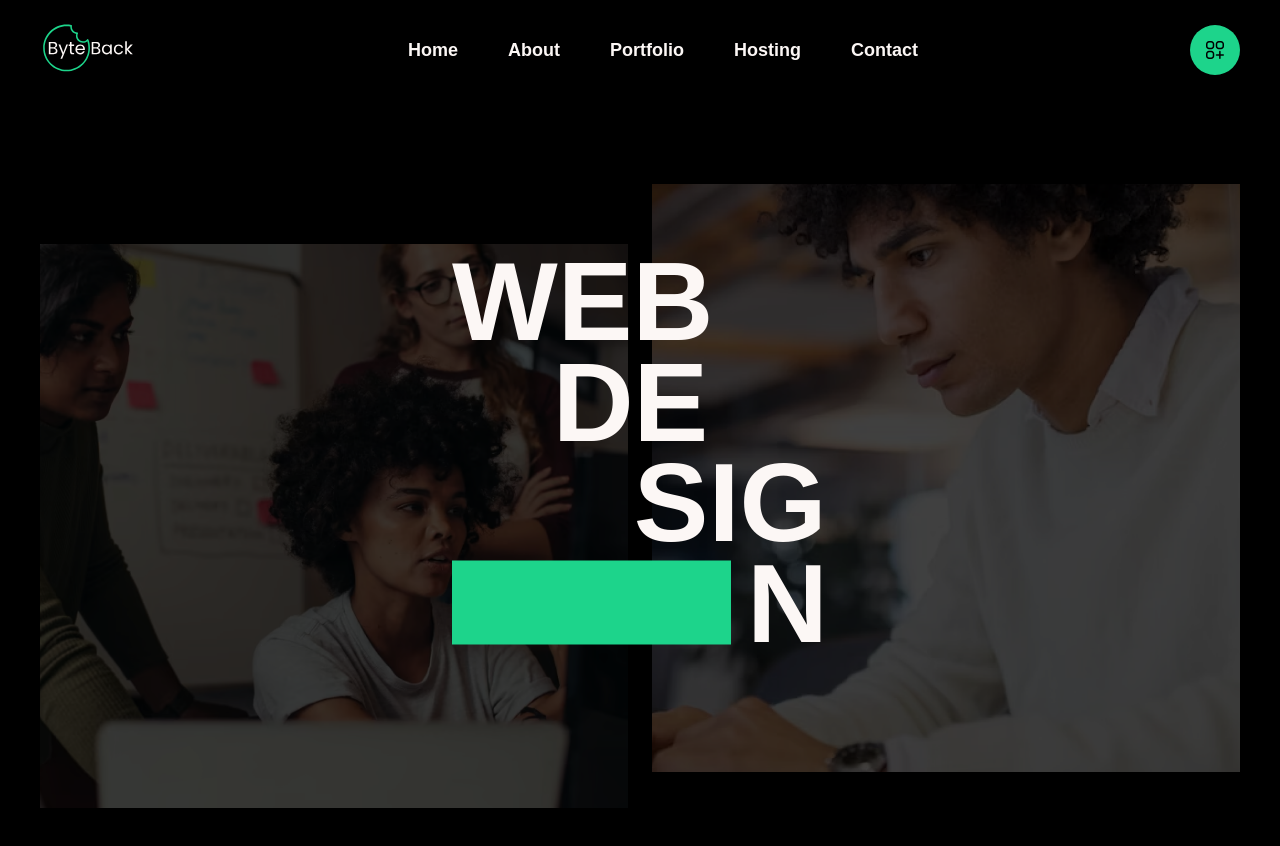
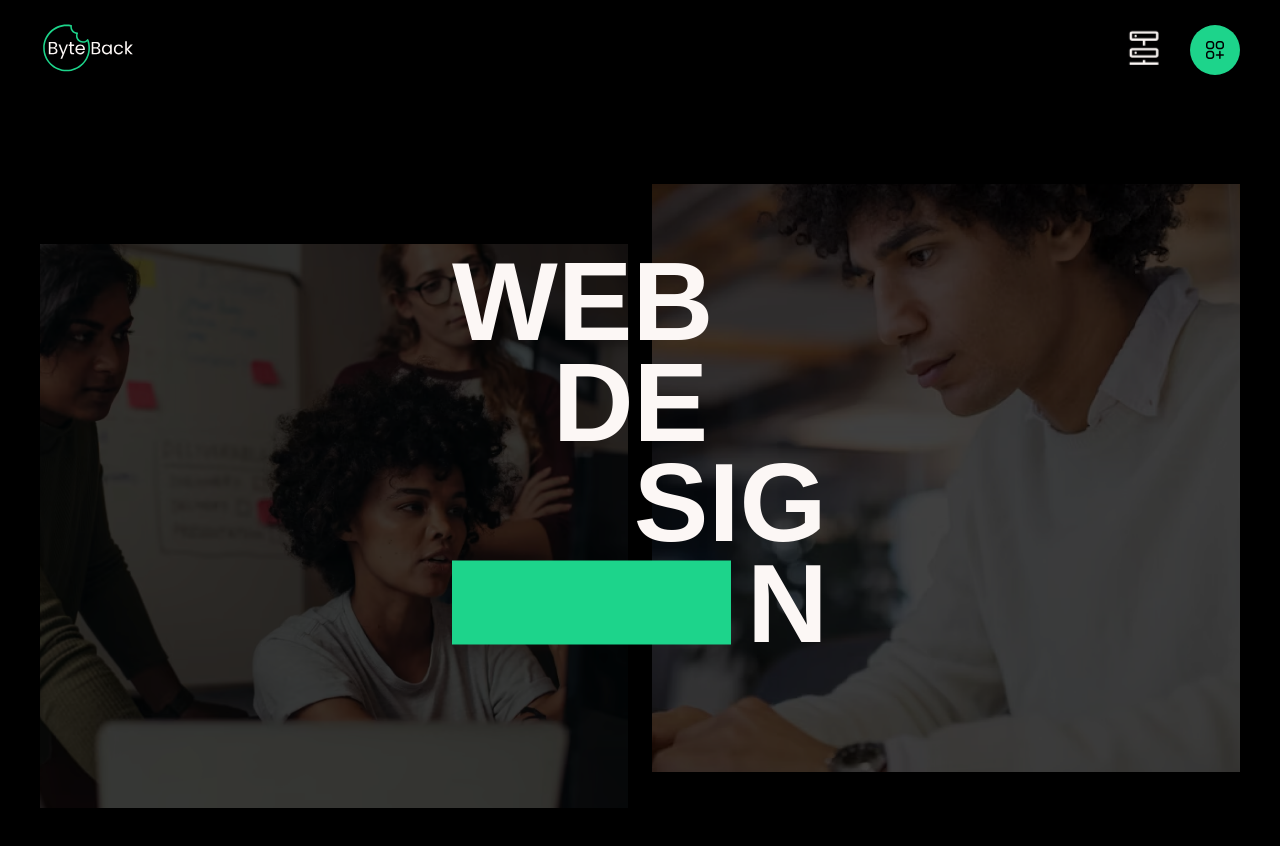
Before and after one commit to adinduokoro/Byte-Back-Digital, a React (Create React App) app: page / in a window 1280 px wide. Shown: the top 846 px of the page. Built offline with nearby package versions, Linux system fonts and the light colour scheme.

Commit message:
Going through the site. Making sure everything is aligned properly. Preparing for launch.

```diff
--- a/src/components/navigation/Navigation.jsx
+++ b/src/components/navigation/Navigation.jsx
@@ -7,6 +7,7 @@ import { Icon } from "@iconify/react";
 import { navLinks } from "./data";
 import emailjs from "@emailjs/browser";
 import { toast } from "react-toastify";
+import hosting from "../../assets/hosting.svg";
 
 const Navigation = () => {
   const form = useRef();
@@ -53,7 +54,7 @@ const Navigation = () => {
           <Link to="/">
             <img className={styles.logo} src={logo} alt="logo" />
           </Link>
-          <ul className={styles.navLinks}>
+          {/* <ul className={styles.navLinks}>
             {navLinks.map((link, index) => {
               return (
                 <li className={`${styles.navLink} link-text`} key={index}>
@@ -64,9 +65,15 @@ const Navigation = () => {
                 </li>
               );
             })}
-          </ul>
-          <div className={styles.menuToggle} onClick={toggleMenu}>
-            <img className={styles.toggle} src={menuToggle} alt="menu" />
+          </ul> */}
+          {/* CLOSED */}
+          <div className={styles["menu-tools"]}>
+            <div className={styles.menuToggle} onClick={toggleMenu}>
+              <img className={styles.toggle} src={menuToggle} alt="menu" />
+            </div>
+            <Link to="/hosting">
+              <img className={styles.hostingIcon} src={hosting} alt="" />
+            </Link>
           </div>
         </div>
       </div>
--- a/src/components/navigation/Navigation.module.css
+++ b/src/components/navigation/Navigation.module.css
@@ -4,24 +4,22 @@
   display: flex;
   z-index: 100;
   align-items: center;
-
 }
-
 
 .nav-container {
   display: flex;
   position: fixed;
   width: 100%;
   height: 6.25rem;
-  transition: all .5s ease-in-out;
+  transition: all 0.5s ease-in-out;
   padding: 0 3%;
 }
 
-.active{
+.active {
   backdrop-filter: blur(10px);
 }
 
-.nav-content{
+.nav-content {
   display: flex;
   align-items: center;
   justify-content: space-between;
@@ -57,6 +55,13 @@
   transition: fill 0.25s ease-in-out;
 }
 
+.menu-tools {
+  display: flex;
+  flex-direction: row-reverse;
+  align-items: center;
+  justify-content: center;
+}
+
 .menuToggle {
   display: flex;
   justify-content: center;
@@ -66,6 +71,22 @@
   border-radius: 3.125rem;
   background: var(--primaryColorGreen);
   cursor: pointer;
+}
+
+.hostingIcon {
+  width: 2rem;
+  height: 2rem;
+  margin-right: 1.88rem;
+  animation: scaleIcon 1s infinite alternate;
+}
+
+@keyframes scaleIcon {
+  0% {
+    scale: 1;
+  }
+  100% {
+    scale: 1.2;
+  }
 }
 
 .toggle {
@@ -129,8 +150,8 @@
   margin-bottom: 3.75rem;
 }
 
-@media screen and (max-width: 768px){
-.navLinks{
-  display: none;
+@media screen and (max-width: 768px) {
+  .navLinks {
+    display: none;
+  }
 }
-}
```
Also changed, not shown: src/assets/hosting.svg (added).
